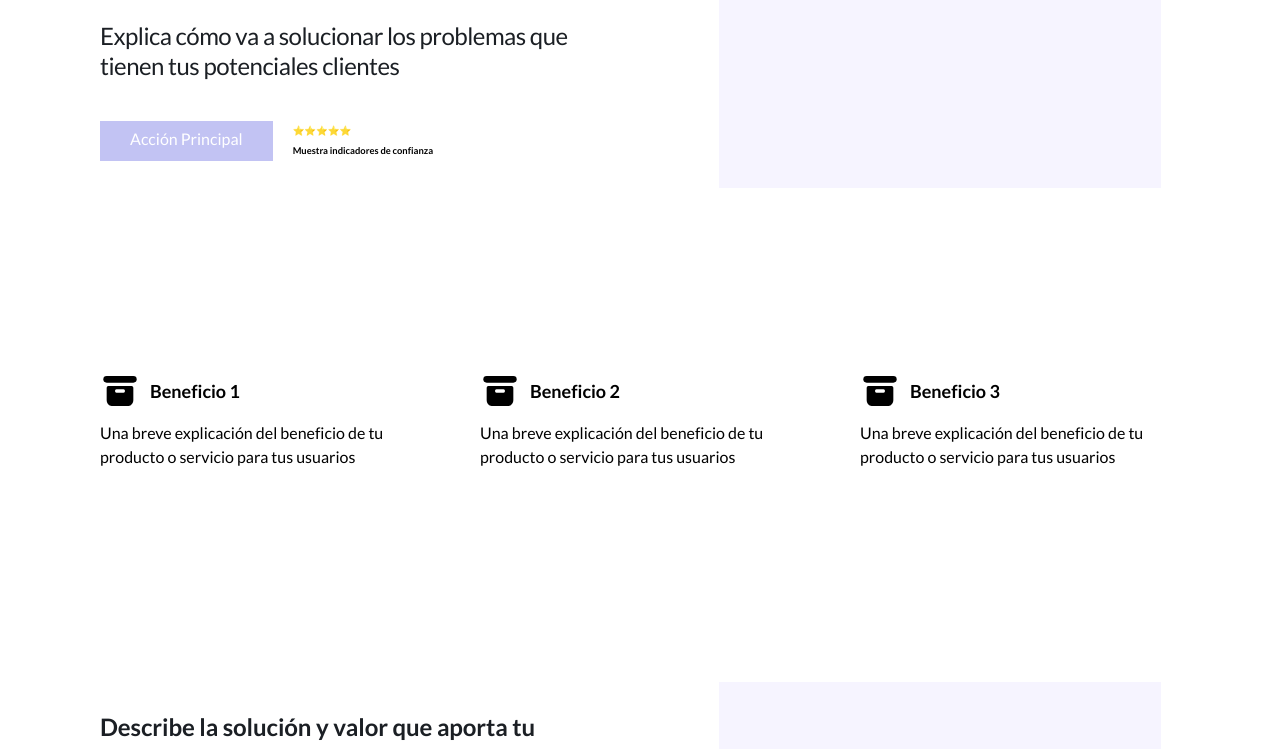
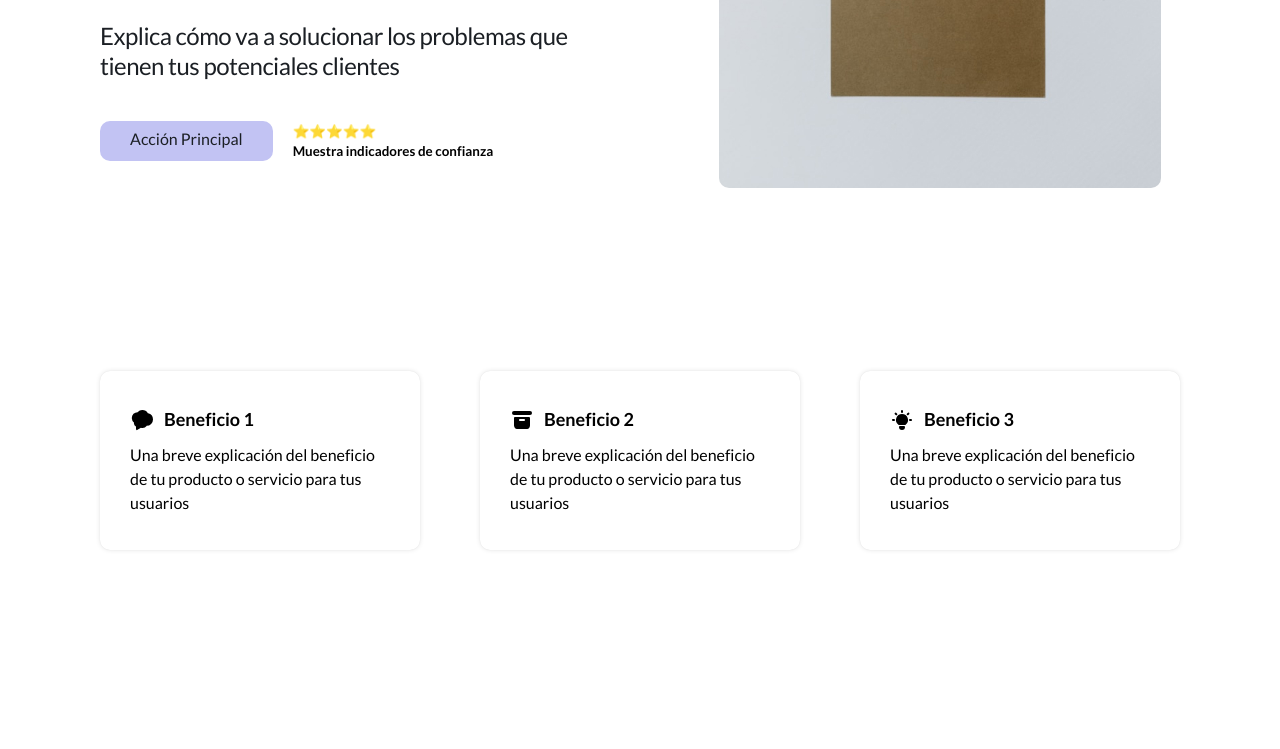
Before and after one commit to DarielsMtz/Plantilla_Landing-page-, a plain HTML site: page index.html in a window 1280 px wide. Shown: the part 259-1008 px from the top of the page. Drawn offline with Linux system fonts and the light colour scheme; a script that the page names is missing.

Commit message:
Refactorizar estilos CSS y agregar contenido a la página principal

```diff
--- a/css/style.css
+++ b/css/style.css
@@ -24,6 +24,7 @@
 
   /* Tamaños */
   --ancho-max: 1440px;
+  --radius: 10px;
 }
 
 /* ******************************** */
@@ -31,6 +32,10 @@ html {
   display: flex;
   justify-content: center;
   align-items: center;
+
+  img {
+    border-radius: var(--radius) !important;
+  }
 }
 
 body {
@@ -102,20 +107,26 @@ main {
           background-color: var(--lila);
           font-size: 16px;
           text-decoration: none;
-          color: var(--blanco);
+          color: var(--negro);
           line-height: 1;
+          border-radius: var(--radius);
+          transition: all 0.3s ease-in-out;
+
+          &:hover {
+            background-color: var(--azul);
+            color: var(--gris);
+          }
         }
 
         .banner__principal__btn--info {
           display: flex;
           flex-direction: column;
           justify-content: space-around;
-          font-size: 14px;
+          font-size: 20px;
           font-style: normal;
           font-weight: 400;
           line-height: 20px
         }
-
       }
     }
   }
@@ -131,6 +142,10 @@ main {
     .beneficios__carta {
       max-width: 352px;
       height: max-content;
+      padding: 35px 30px;
+      border-radius: var(--radius);
+      box-shadow: rgba(0, 0, 0, 0.1) 0px 0px 5px 0px,
+        rgba(0, 0, 0, 0.1) 0px 0px 1px 0px;
 
 
       :where(figure) {
--- a/index.html
+++ b/index.html
@@ -67,7 +67,7 @@
         </article>
         <article class="banner__principal__imagen">
           <img
-            src="/img/desktop/Rectangle 4.png"
+            src="/img/desktop/Rectangle 4.jpg"
             alt="Una imagen visualmente atractiva" />
         </article>
       </section>
@@ -79,16 +79,14 @@
             <h4>
               <svg
                 class="beneficios__carta__icon"
-                width="40"
-                height="40"
+                width="24"
+                height="24"
                 viewBox="0 0 24 24"
                 fill="currentColor"
-                class="icon icon-tabler icons-tabler-filled icon-tabler-archive">
+                class="icon icon-tabler icons-tabler-filled icon-tabler-bubble">
                 <path stroke="none" d="M0 0h24v24H0z" fill="none" />
                 <path
-                  d="M2 3m0 2a2 2 0 0 1 2 -2h16a2 2 0 0 1 2 2v0a2 2 0 0 1 -2 2h-16a2 2 0 0 1 -2 -2z" />
-                <path
-                  d="M19 9c.513 0 .936 .463 .993 1.06l.007 .14v7.2c0 1.917 -1.249 3.484 -2.824 3.594l-.176 .006h-10c-1.598 0 -2.904 -1.499 -2.995 -3.388l-.005 -.212v-7.2c0 -.663 .448 -1.2 1 -1.2h14zm-5 2h-4l-.117 .007a1 1 0 0 0 0 1.986l.117 .007h4l.117 -.007a1 1 0 0 0 0 -1.986l-.117 -.007z" />
+                  d="M12.4 2a6.33 6.33 0 0 1 5.491 3.176l.09 .162l.126 .027a6.335 6.335 0 0 1 4.889 5.934l.004 .234a6.333 6.333 0 0 1 -6.333 6.334l-.035 -.002l-.035 .05a5.26 5.26 0 0 1 -3.958 2.08l-.239 .005q -.722 0 -1.404 -.19l-.047 -.014l-3.434 2.061a1 1 0 0 1 -1.509 -.743l-.006 -.114v-2.434l-.121 -.06a3.67 3.67 0 0 1 -1.94 -3.042l-.006 -.197q 0 -.365 .07 -.717l.013 -.058l-.113 -.09a5.8 5.8 0 0 1 -2.098 -4.218l-.005 -.25a5.8 5.8 0 0 1 5.8 -5.8l.058 .001l.15 -.163a6.32 6.32 0 0 1 4.328 -1.967z" />
               </svg>
               Beneficio 1
             </h4>
@@ -105,8 +103,8 @@
             <h4>
               <svg
                 class="beneficios__carta__icon"
-                width="40"
-                height="40"
+                width="24"
+                height="24"
                 viewBox="0 0 24 24"
                 fill="currentColor"
                 class="icon icon-tabler icons-tabler-filled icon-tabler-archive">
@@ -131,16 +129,26 @@
             <h4>
               <svg
                 class="beneficios__carta__icon"
-                width="40"
-                height="40"
+                width="24"
+                height="24"
                 viewBox="0 0 24 24"
                 fill="currentColor"
-                class="icon icon-tabler icons-tabler-filled icon-tabler-archive">
+                class="icon icon-tabler icons-tabler-filled icon-tabler-bulb">
                 <path stroke="none" d="M0 0h24v24H0z" fill="none" />
                 <path
-                  d="M2 3m0 2a2 2 0 0 1 2 -2h16a2 2 0 0 1 2 2v0a2 2 0 0 1 -2 2h-16a2 2 0 0 1 -2 -2z" />
+                  d="M4 11a1 1 0 0 1 .117 1.993l-.117 .007h-1a1 1 0 0 1 -.117 -1.993l.117 -.007h1z" />
                 <path
-                  d="M19 9c.513 0 .936 .463 .993 1.06l.007 .14v7.2c0 1.917 -1.249 3.484 -2.824 3.594l-.176 .006h-10c-1.598 0 -2.904 -1.499 -2.995 -3.388l-.005 -.212v-7.2c0 -.663 .448 -1.2 1 -1.2h14zm-5 2h-4l-.117 .007a1 1 0 0 0 0 1.986l.117 .007h4l.117 -.007a1 1 0 0 0 0 -1.986l-.117 -.007z" />
+                  d="M12 2a1 1 0 0 1 .993 .883l.007 .117v1a1 1 0 0 1 -1.993 .117l-.007 -.117v-1a1 1 0 0 1 1 -1z" />
+                <path
+                  d="M21 11a1 1 0 0 1 .117 1.993l-.117 .007h-1a1 1 0 0 1 -.117 -1.993l.117 -.007h1z" />
+                <path
+                  d="M4.893 4.893a1 1 0 0 1 1.32 -.083l.094 .083l.7 .7a1 1 0 0 1 -1.32 1.497l-.094 -.083l-.7 -.7a1 1 0 0 1 0 -1.414z" />
+                <path
+                  d="M17.693 4.893a1 1 0 0 1 1.497 1.32l-.083 .094l-.7 .7a1 1 0 0 1 -1.497 -1.32l.083 -.094l.7 -.7z" />
+                <path
+                  d="M14 18a1 1 0 0 1 1 1a3 3 0 0 1 -6 0a1 1 0 0 1 .883 -.993l.117 -.007h4z" />
+                <path
+                  d="M12 6a6 6 0 0 1 3.6 10.8a1 1 0 0 1 -.471 .192l-.129 .008h-6a1 1 0 0 1 -.6 -.2a6 6 0 0 1 3.6 -10.8z" />
               </svg>
               Beneficio 3
             </h4>
@@ -180,7 +188,7 @@
         </article>
         <article class="caracteristicas__imagen">
           <img
-            src="/img/desktop/Rectangle 4.png"
+            src="/img/desktop/Rectangle 5.jpg"
             alt="Una imagen visualmente atractiva" />
         </article>
       </section>
```
Also changed, not shown: img/desktop/Content.jpg (added), img/desktop/Content2.jpg (added), img/desktop/Rectangle 4.jpg (added), img/desktop/Rectangle 5.jpg (added), img/desktop/Rectangle 6.jpg (added).
